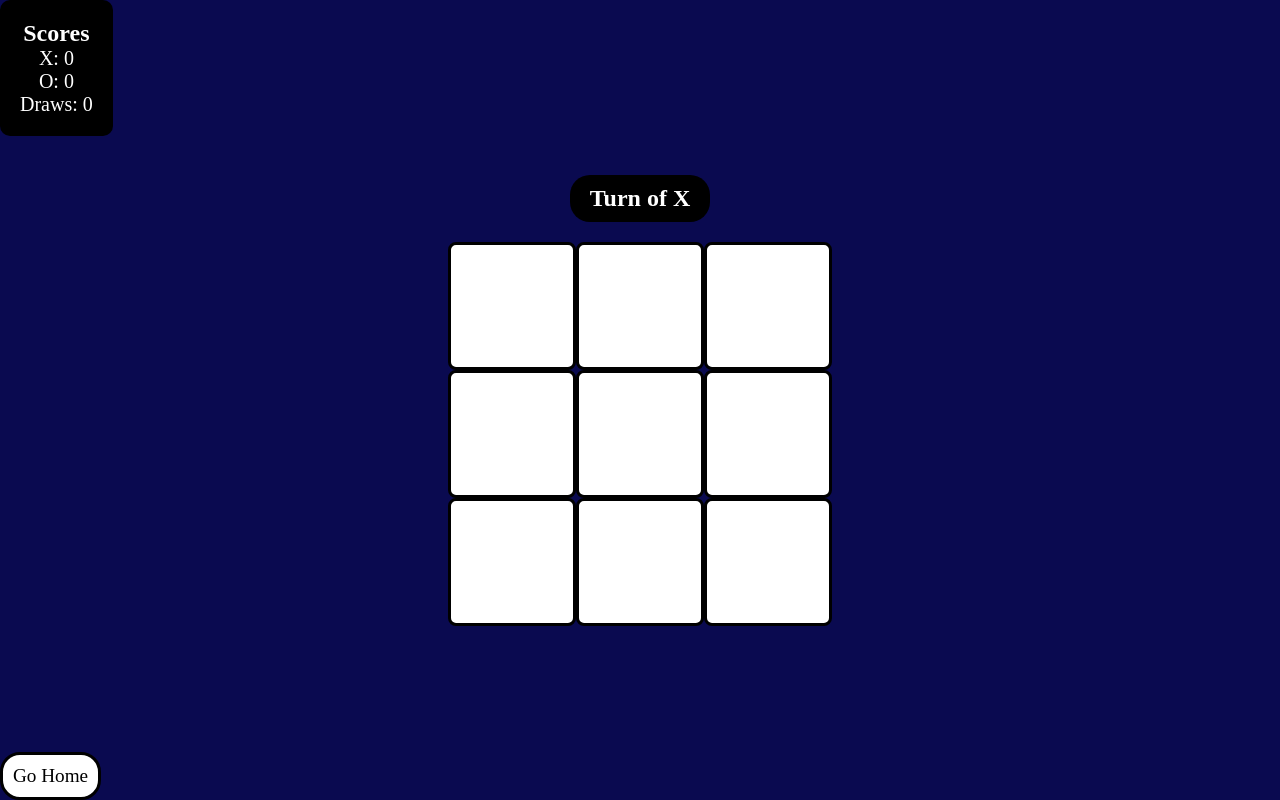
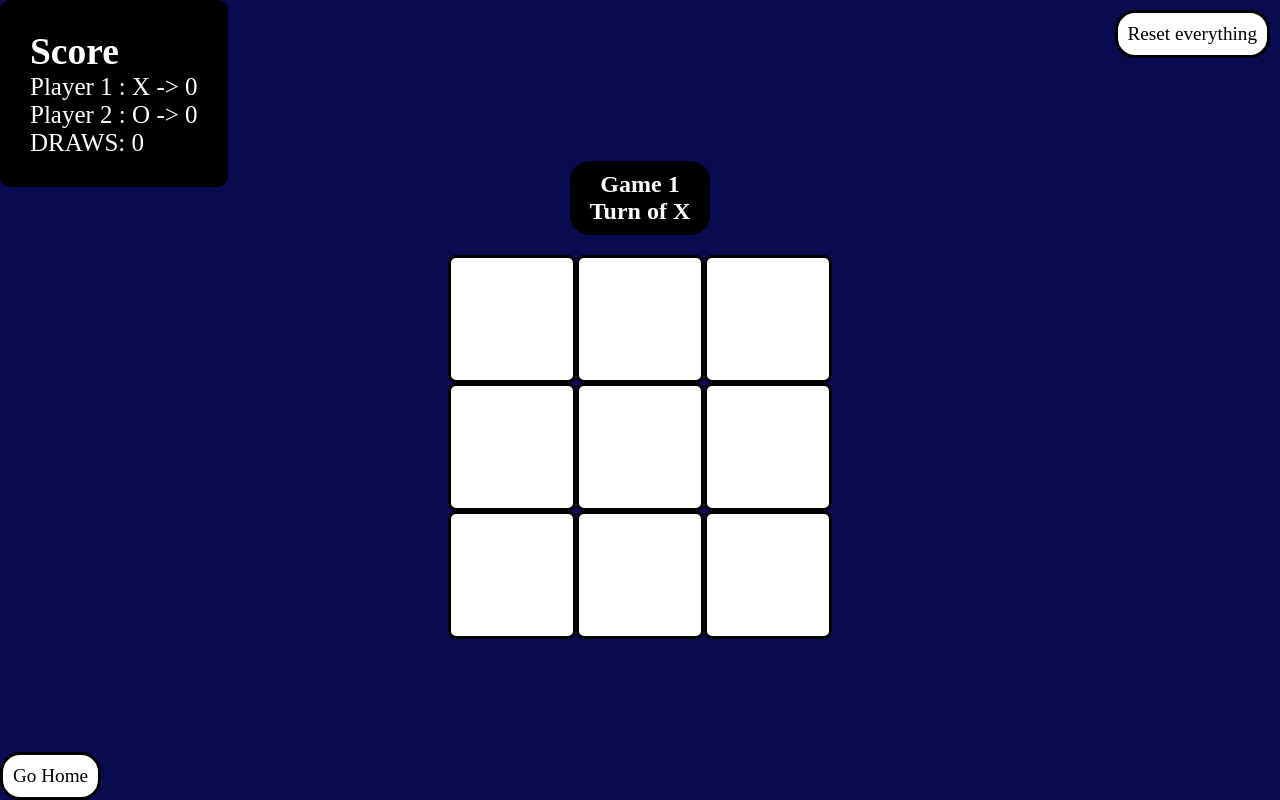
Before and after one commit to DJ5harma/WebGames, a React (Vite) app: page /zero-kaanta in a window 1280 px wide. Built offline with nearby package versions, Linux system fonts and the light colour scheme.

Commit message:
Added scoreBoard and now, every new game will change the first mover

```diff
--- a/src/Pages/ZeroKaanta/DisplayText.tsx
+++ /dev/null
@@ -1,24 +0,0 @@
-export default function DisplayText({
-	winnerIsThere,
-	turn,
-}: {
-	winnerIsThere: boolean;
-	turn: number;
-}) {
-	return (
-		<h2
-			style={{
-				backgroundColor: "black",
-				padding: "10px 20px",
-				borderRadius: 20,
-				userSelect: "none",
-			}}
-		>
-			{(() => {
-				if (winnerIsThere) return `Winner is ${turn % 2 ? "X" : "O"}`;
-				else if (turn === 9) return "DRAW!";
-				else return `Turn of ${turn % 2 ? "O" : "X"}`;
-			})()}
-		</h2>
-	);
-}
--- a/src/Pages/ZeroKaanta/ScoreBoard.tsx
+++ b/src/Pages/ZeroKaanta/ScoreBoard.tsx
@@ -1,38 +1,31 @@
 export default function ScoreBoard({
-	scores,
+	playerStruct,
 }: {
-	scores: {
-		X: number;
-		O: number;
+	playerStruct: {
+		1: { wins: number };
+		2: { wins: number };
 		DRAWS: number;
+		turnOf: 1 | 2;
 	};
 }) {
 	return (
 		<div
 			style={{
+				backgroundColor: "black",
+				fontSize: 25,
 				position: "fixed",
 				top: 0,
 				left: 0,
-				backgroundColor: "black",
-				display: "flex",
-				flexDirection: "column",
-				padding: 20,
-				alignItems: "center",
+				padding: 30,
 				borderRadius: 10,
 			}}
 		>
-			<h2>Scores</h2>
-			<p
-				style={{
-					fontSize: 20,
-				}}
-			>
-				X: {scores.X}
-				<br />
-				O: {scores.O}
-				<br />
-			</p>
-			<p style={{ fontSize: 20 }}>Draws: {scores.DRAWS}</p>
+			<h2>Score</h2>
+			Player 1 : X {" -> "} {playerStruct[1].wins}
+			<br />
+			Player 2 : O {" -> "} {playerStruct[2].wins}
+			<br />
+			DRAWS: {playerStruct.DRAWS}
 		</div>
 	);
 }
--- a/src/Pages/ZeroKaanta/ZeroKaanta.tsx
+++ b/src/Pages/ZeroKaanta/ZeroKaanta.tsx
@@ -1,49 +1,39 @@
-import { useEffect, useState } from "react";
+import { useState } from "react";
 import "./ZeroKaanta.css";
 import { isMobile } from "react-device-detect";
+import checkWin from "./checkWin";
+import ScoreBoard from "./ScoreBoard";
 
 import bloopAudio from "../../assets/bloop.mp3";
 import happyPopAudio from "../../assets/happy-pop.mp3";
 import celebrationAudio from "../../assets/celebration.mp3";
-import ScoreBoard from "./ScoreBoard";
-import DisplayText from "./DisplayText";
 
 export default function ZeroKaanta() {
 	const clickAudio = new Audio(bloopAudio);
 	const popAudio = new Audio(happyPopAudio);
-	const winSound = new Audio(celebrationAudio);
+	const gameOverSound = new Audio(celebrationAudio);
 
 	const initialState: " "[] = [" ", " ", " ", " ", " ", " ", " ", " ", " "];
 
 	const [filledArray, setFilledArray] =
 		useState<("O" | "X" | " ")[]>(initialState);
+	const [gameNumber, setGameNumber] = useState(1);
+	const [winnerIsThere, setWinnerIsThere] = useState(false);
+	const [drawn, setDrawn] = useState(false);
 
-	const [turn, setTurn] = useState(0);
-
-	const [winnerIsThere, setWinnerIsThere] = useState(false);
-
-	const [scores, setScores] = useState({
-		X: 0,
-		O: 0,
+	const [playerStruct, setPlayerStruct] = useState<{
+		1: { wins: number };
+		2: { wins: number };
+		DRAWS: number;
+		turnOf: 1 | 2;
+	}>({
+		1: {
+			wins: 0,
+		},
+		2: { wins: 0 },
 		DRAWS: 0,
+		turnOf: 1,
 	});
-
-	function checkWinner(n1: number, n2: number, n3: number) {
-		if (filledArray[n1] === " ") return false;
-		if (
-			filledArray[n1] === filledArray[n2] &&
-			filledArray[n2] === filledArray[n3] &&
-			filledArray[n3] === filledArray[n1]
-		) {
-			if (turn % 2) setScores({ ...scores, X: scores.X + 1 });
-			else setScores({ ...scores, O: scores.O + 1 });
-			winSound.play();
-			return true;
-		}
-		if (turn === 9) setScores({ ...scores, DRAWS: scores.DRAWS + 1 });
-
-		return false;
-	}
 
 	const CustomButton = ({ number }: { number: number }) => {
 		return (
@@ -55,17 +45,35 @@ export default function ZeroKaanta() {
 					borderRadius: 8,
 				}}
 				onClick={() => {
-					if (
-						winnerIsThere ||
-						turn === 9 ||
-						filledArray[number] !== " "
-					)
+					if (winnerIsThere || filledArray[number] !== " ") return;
+					clickAudio.play();
+
+					filledArray[number] = playerStruct.turnOf === 1 ? "X" : "O";
+					setFilledArray([...filledArray]);
+
+					if (checkWin(filledArray)) {
+						setWinnerIsThere(true);
+
+						const winner = playerStruct.turnOf;
+						if (winner === 1 || winner === 2)
+							playerStruct[winner].wins++;
+						setPlayerStruct({ ...playerStruct });
+						gameOverSound.play();
 						return;
-					clickAudio.play();
-					setTurn(turn + 1);
-					setFilledArray((prev) => {
-						prev[number] = turn % 2 ? "O" : "X";
-						return [...prev];
+					}
+					(() => {
+						for (let i = 0; i < 9; i++)
+							if (filledArray[i] === " ") return;
+						gameOverSound.play();
+						setDrawn(true);
+						playerStruct.DRAWS++;
+						setPlayerStruct({
+							...playerStruct,
+						});
+					})();
+					setPlayerStruct({
+						...playerStruct,
+						turnOf: playerStruct.turnOf === 1 ? 2 : 1,
 					});
 				}}
 			>
@@ -84,40 +92,43 @@ export default function ZeroKaanta() {
 	// 0 1 2
 	// 3 4 5
 	// 6 7 8
-
-	useEffect(() => {
-		if (
-			checkWinner(0, 1, 2) ||
-			checkWinner(3, 4, 5) ||
-			checkWinner(6, 7, 8) ||
-			//
-			checkWinner(0, 3, 6) ||
-			checkWinner(1, 4, 7) ||
-			checkWinner(2, 5, 8) ||
-			//
-			checkWinner(0, 4, 8) ||
-			checkWinner(2, 4, 6)
-		) {
-			setWinnerIsThere(true);
-			return;
-		}
-	}, [turn]);
-
 	return (
 		<div
 			id="ZeroKaanta"
 			style={{
-				backgroundColor: `rgb(${(() => {
-					if (winnerIsThere) return "10,80,10";
-					if (turn === 9) return "30,10,30";
-					if (turn % 2) return "80,10,10";
-					else return "10,10,80";
-				})()})`,
+				backgroundColor: (() => {
+					if (winnerIsThere) return "rgb(10, 80, 10)";
+					if (drawn) return "rgb(80, 10, 80)";
+					if (playerStruct.turnOf === 1) return "rgb(10, 10, 80)";
+					return "rgb(80, 10, 10)";
+				})(),
 			}}
 		>
-			<ScoreBoard scores={scores} />
+			<ScoreBoard playerStruct={playerStruct} />
 
-			<DisplayText winnerIsThere={winnerIsThere} turn={turn} />
+			<h2
+				style={{
+					backgroundColor: "black",
+					padding: "10px 20px",
+					borderRadius: 20,
+					userSelect: "none",
+					textAlign: "center",
+				}}
+			>
+				Game {gameNumber}
+				<br />
+				{(() => {
+					if (winnerIsThere)
+						return `Winner is ${
+							playerStruct.turnOf === 1 ? "X" : "O"
+						}`;
+					else if (drawn) return "DRAW!";
+					else
+						return `Turn of ${
+							playerStruct.turnOf === 1 ? "X" : "O"
+						}`;
+				})()}
+			</h2>
 
 			<div>
 				<div>
@@ -136,18 +147,52 @@ export default function ZeroKaanta() {
 					<CustomButton number={8} />
 				</div>
 			</div>
-			{turn !== 0 && (
+			{(drawn || winnerIsThere) && (
 				<button
 					onClick={() => {
+						popAudio.play();
 						setFilledArray(initialState);
+						setGameNumber(gameNumber + 1);
 						setWinnerIsThere(false);
-						setTurn(0);
-						popAudio.play();
+						setDrawn(false);
+						setPlayerStruct({
+							...playerStruct,
+							turnOf: playerStruct.turnOf === 1 ? 2 : 1,
+						});
 					}}
 				>
-					{winnerIsThere || turn === 9 ? "Play Again!" : "Reset"}
+					Play Again!
 				</button>
 			)}
+
+			<div
+				style={{
+					position: "fixed",
+					top: 10,
+					right: 10,
+					display: "flex",
+					flexDirection: "column",
+					justifyContent: "center",
+					gap: 10,
+				}}
+			>
+				<button
+					onClick={() => {
+						popAudio.play();
+						setFilledArray(initialState);
+						setGameNumber(1);
+						setWinnerIsThere(false);
+						setPlayerStruct({
+							"1": { wins: 0 },
+							"2": { wins: 0 },
+							DRAWS: 0,
+							turnOf: 1,
+						});
+					}}
+				>
+					Reset everything
+				</button>
+			</div>
 		</div>
 	);
 }
--- /dev/null
+++ b/src/Pages/ZeroKaanta/checkWin.ts
@@ -0,0 +1,26 @@
+export default function checkWin(filledArray: (" " | "O" | "X")[]) {
+	function areEqual(n1: number, n2: number, n3: number) {
+		if (filledArray[n1] === " ") return false;
+		if (
+			filledArray[n1] === filledArray[n2] &&
+			filledArray[n2] === filledArray[n3] &&
+			filledArray[n3] === filledArray[n1]
+		) {
+			return true;
+		}
+	}
+	if (
+		areEqual(0, 1, 2) ||
+		areEqual(3, 4, 5) ||
+		areEqual(6, 7, 8) ||
+		//
+		areEqual(0, 3, 6) ||
+		areEqual(1, 4, 7) ||
+		areEqual(2, 5, 8) ||
+		//
+		areEqual(0, 4, 8) ||
+		areEqual(2, 4, 6)
+	)
+		return true;
+	return false;
+}
```
